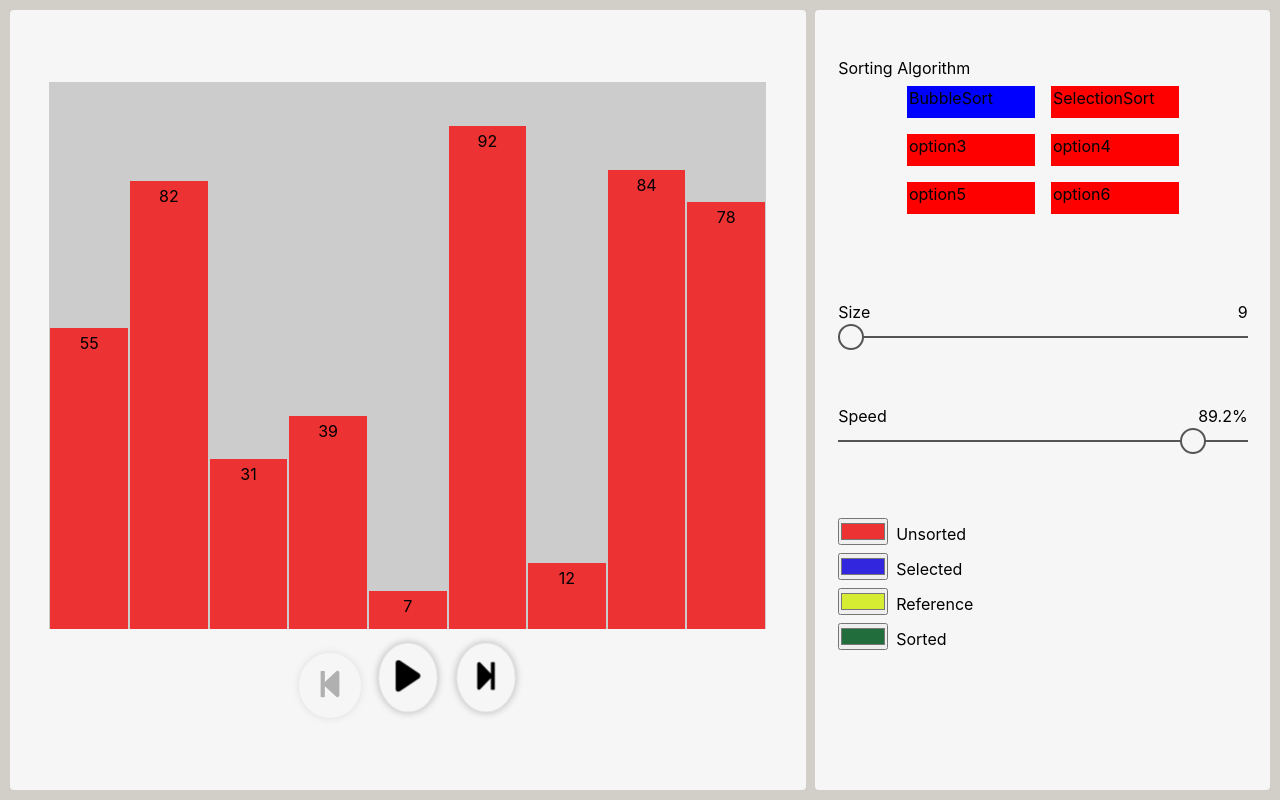
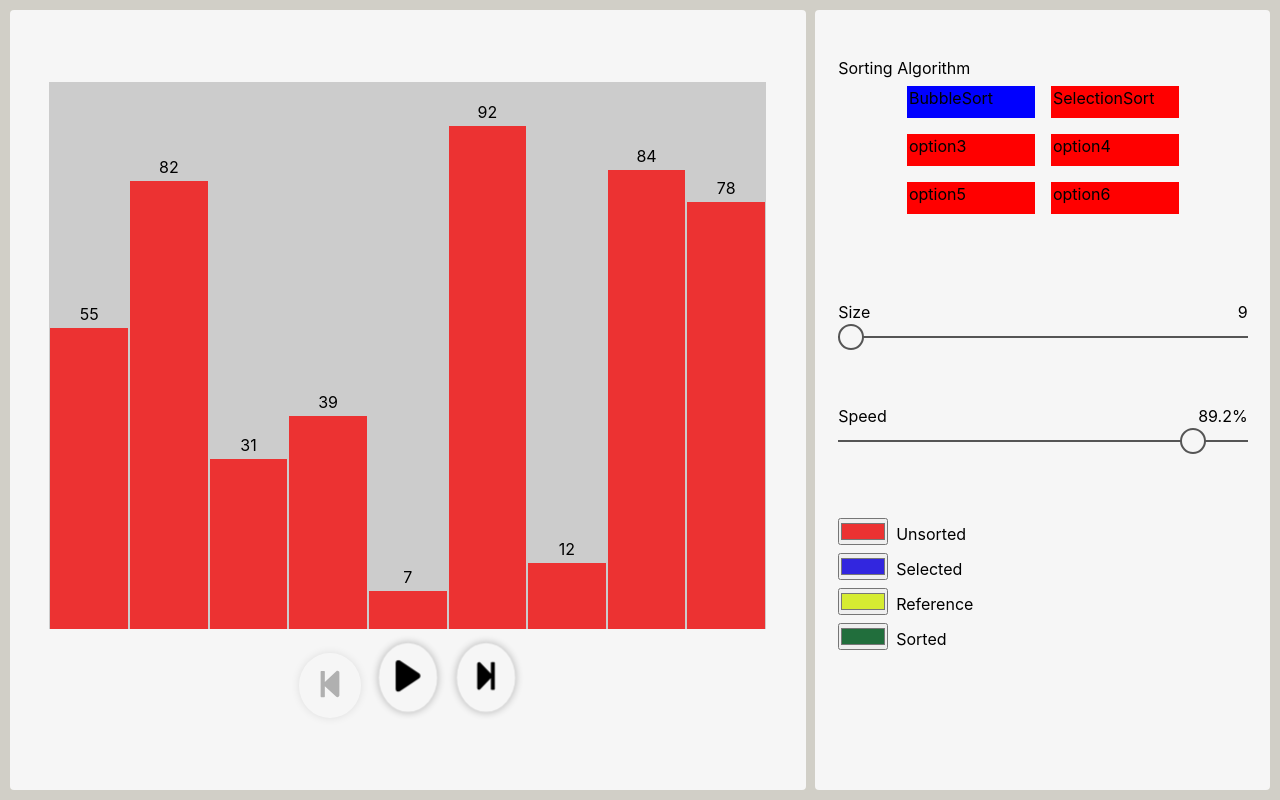
Before and after one commit to alsersan/sorting-visualizer, a React (Create React App) app: page / in a window 1280 px wide. Built offline with nearby package versions, Linux system fonts and the light colour scheme.

Commit message:
modified position of number in bar

```diff
--- a/src/components/BarChartContainer/components/Bar.js
+++ b/src/components/BarChartContainer/components/Bar.js
@@ -13,7 +13,7 @@ const StyledBar = styled.div`
 
 const Text = styled.span`
   position: absolute;
-  margin-top: 5px;
+  margin-top: -1.5rem;
   display: block;
 `;
 
```
